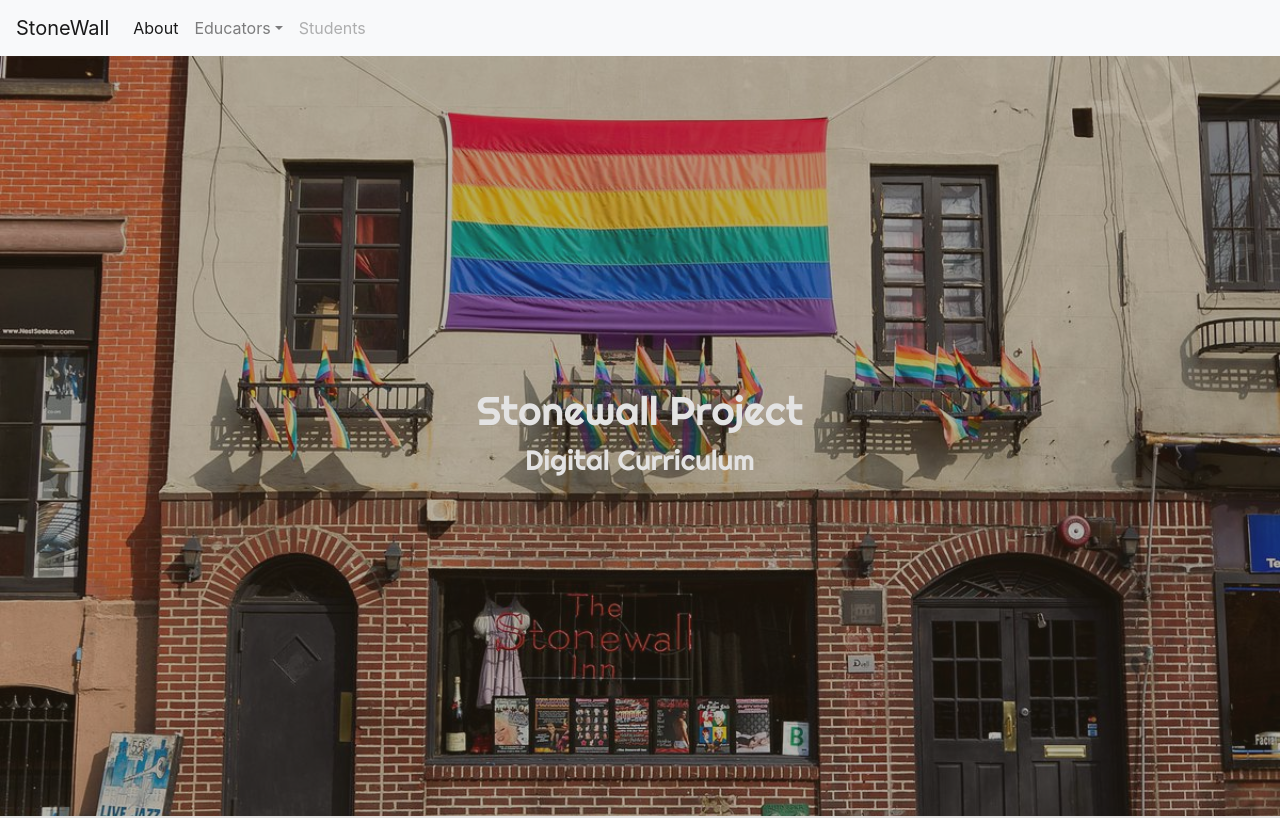
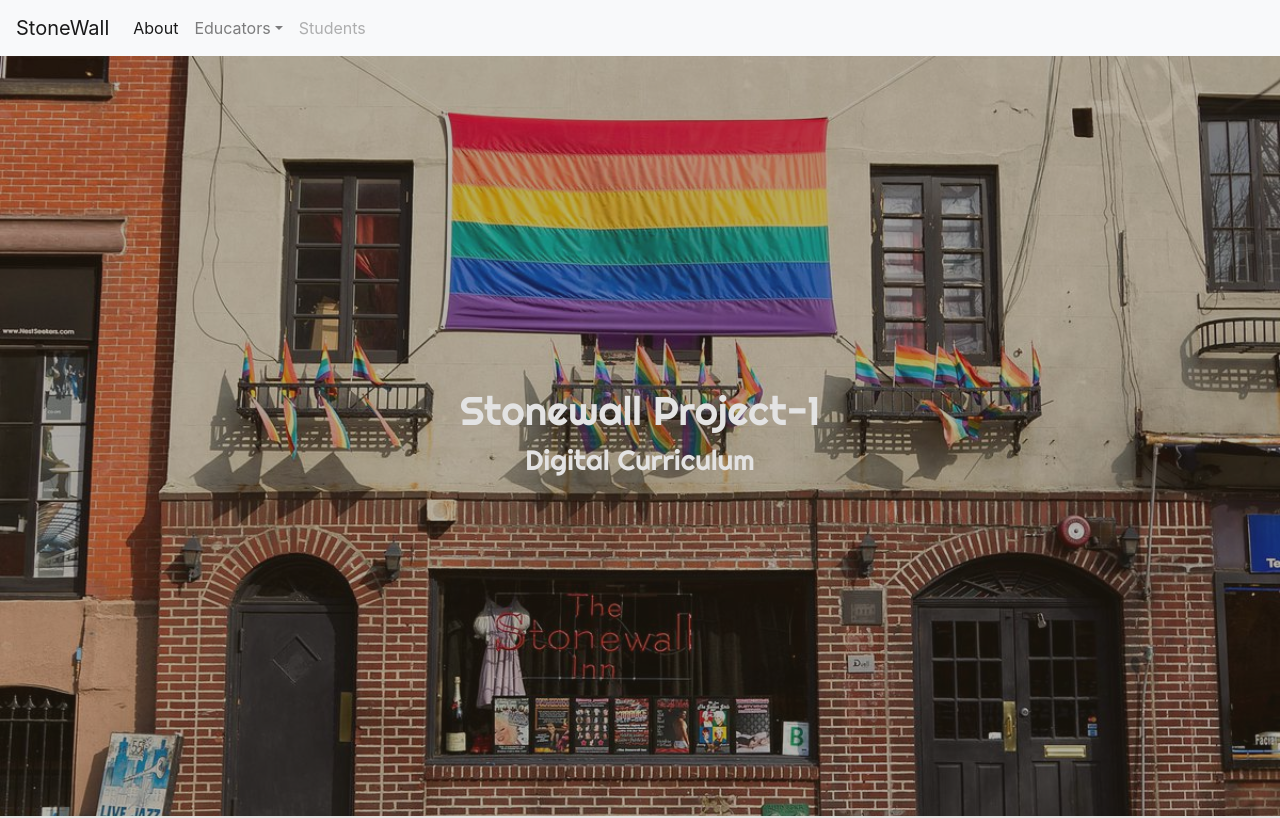
Before and after one commit to markzhengma/stone-wall-education, a React (Create React App) app in the folder client/: page / in a window 1280 px wide. Shown: the top 818 px of the page. Built offline with nearby package versions, Linux system fonts and the light colour scheme; a web font is replaced by a local one.

Commit message:
homepage-test

```diff
--- a/client/src/Components/Home.jsx
+++ b/client/src/Components/Home.jsx
@@ -11,7 +11,7 @@
                 <div className = "row">
                     <div className = "col-sm-3"/>
                     <div className = "col-sm-6 home_title">
-                        <h1>Stonewall Project</h1>
+                        <h1>Stonewall Project-1</h1>
                         <h3>Digital Curriculum</h3>
                     </div>
                     <div className = "col-sm-3"/>
```
Also changed, not shown: 1 other file (tests, documents, lock files or other folders).
